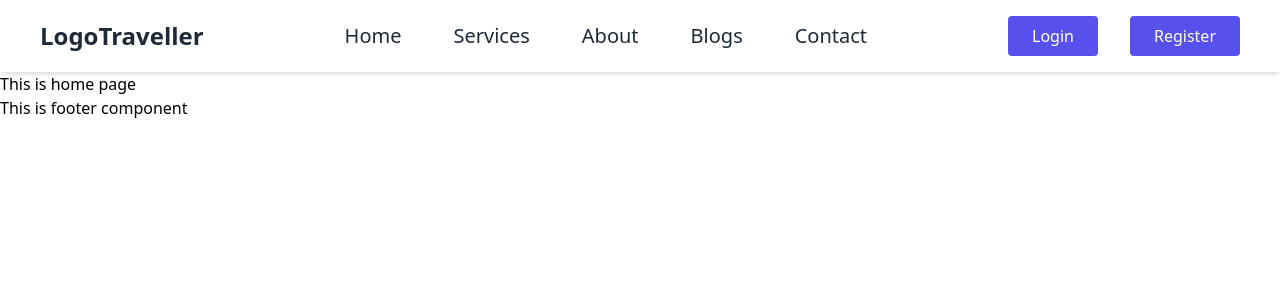
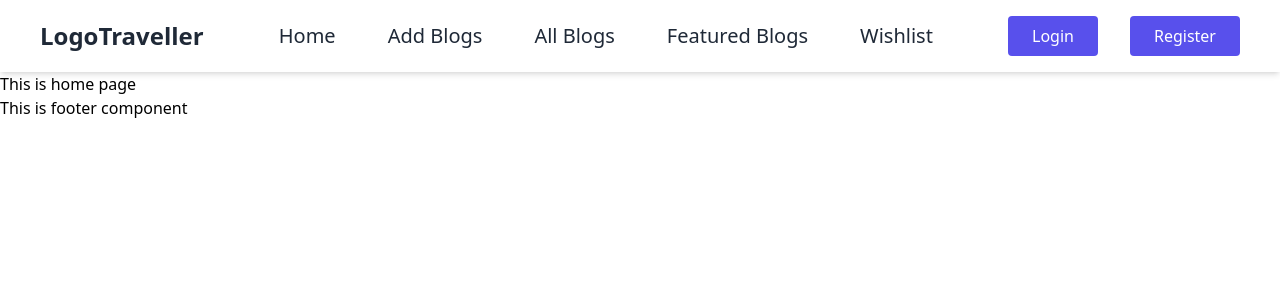
Before and after one commit to mamun-prodhan/foodbuzz-client, a React (Vite) app: page / in a window 1280 px wide. Shown: the top 300 px of the page. Built offline with nearby package versions, Linux system fonts and the light colour scheme; no server answers.

Commit message:
add blogs form implemented

```diff
--- /dev/null
+++ b/src/pages/AddBlogs/AddBlogs.jsx
@@ -0,0 +1,103 @@
+import { Button, Label, Select, TextInput, Textarea } from "flowbite-react";
+
+const AddBlogs = () => {
+  const handleCategory = (e) => {
+    e.preventDefault();
+    const form = e.target;
+    const title = form.title.value;
+    const imageURL = form.imageURL.value;
+    const category = form.category.value;
+    const shortDescription = form.shortDescription.value;
+    const longDescription = form.longDescription.value;
+    const blogData = {
+      title,
+      imageURL,
+      category,
+      shortDescription,
+      longDescription,
+    };
+    console.log(blogData);
+  };
+  return (
+    <div>
+      <h2 className="text-5xl font-bold text-center my-10">
+        This is Add Blogs page
+      </h2>
+      {/* form for add blogs */}
+      <div className="max-w-7xl mx-auto">
+        <form onSubmit={handleCategory} className="flex w-full flex-col gap-4">
+          {/* row 1 */}
+          <div className="grid grid-cols-1 md:grid-cols-2 gap-5">
+            <div>
+              <div className="mb-2 block">
+                <Label htmlFor="title" value="Blog Title" />
+              </div>
+              <TextInput
+                name="title"
+                id="title"
+                type="text"
+                placeholder="Your Blog Title"
+                required
+              />
+            </div>
+            <div>
+              <div className="mb-2 block">
+                <Label htmlFor="imageURL" value="Blog Image URL" />
+              </div>
+              <TextInput
+                name="imageURL"
+                id="imageURL"
+                type="text"
+                placeholder="Your Blog Image URL"
+                required
+              />
+            </div>
+          </div>
+          {/* row 2 */}
+          <div className="grid grid-cols-1 md:grid-cols-2 gap-5">
+            <div className="w-full">
+              <div className="mb-2 block">
+                <Label htmlFor="category" value="Select Blog Category" />
+              </div>
+              <Select name="category" id="category" type="text" required>
+                <option value="technology">Technology</option>
+                <option value="entertainment">Entertainment</option>
+                <option value="education">Education</option>
+              </Select>
+            </div>
+            <div>
+              <div className="mb-2 block">
+                <Label htmlFor="shortDescription" value="Short Description" />
+              </div>
+              <TextInput
+                name="shortDescription"
+                id="shortDescription"
+                type="text"
+                placeholder="Blog Short Description"
+                required
+              />
+            </div>
+          </div>
+          <div className="w-full">
+            <div className="mb-2 block">
+              <Label htmlFor="longDescription" value="Long description" />
+            </div>
+            <Textarea
+              id="longDescription"
+              name="longDescription"
+              placeholder="Write your description..."
+              required
+              rows={6}
+            />
+          </div>
+
+          <Button className="mt-6" type="submit">
+            Submit
+          </Button>
+        </form>
+      </div>
+    </div>
+  );
+};
+
+export default AddBlogs;
--- a/src/pages/Home/shared/Navbar/Navbar.jsx
+++ b/src/pages/Home/shared/Navbar/Navbar.jsx
@@ -26,28 +26,43 @@ const Navbar = () => {
   let navLinks = (
     <>
       <li className="md:ml-8 text-xl md:my-0 my-7">
-        <NavLink className="text-gray-800 hover:text-gray-400 duration-500">
+        <NavLink
+          to="/"
+          className="text-gray-800 hover:text-gray-400 duration-500"
+        >
           Home
         </NavLink>
       </li>
       <li className="md:ml-8 text-xl md:my-0 mb-7">
-        <NavLink className="text-gray-800 hover:text-gray-400 duration-500">
-          Services
+        <NavLink
+          to="/addblogs"
+          className="text-gray-800 hover:text-gray-400 duration-500"
+        >
+          Add Blogs
         </NavLink>
       </li>
       <li className="md:ml-8 text-xl md:my-0 mb-7">
-        <NavLink className="text-gray-800 hover:text-gray-400 duration-500">
-          About
+        <NavLink
+          to="allblogs"
+          className="text-gray-800 hover:text-gray-400 duration-500"
+        >
+          All Blogs
         </NavLink>
       </li>
       <li className="md:ml-8 text-xl md:my-0 mb-7">
-        <NavLink className="text-gray-800 hover:text-gray-400 duration-500">
-          Blogs
+        <NavLink
+          to="/featuredblogs"
+          className="text-gray-800 hover:text-gray-400 duration-500"
+        >
+          Featured Blogs
         </NavLink>
       </li>
       <li className="md:ml-8 text-xl md:my-0 mb-7">
-        <NavLink className="text-gray-800 hover:text-gray-400 duration-500">
-          Contact
+        <NavLink
+          to="/wishlist"
+          className="text-gray-800 hover:text-gray-400 duration-500"
+        >
+          Wishlist
         </NavLink>
       </li>
     </>
--- a/src/pages/Login/Login.jsx
+++ b/src/pages/Login/Login.jsx
@@ -1,7 +1,7 @@
-import { Button, Label, TextInput } from "flowbite-react";
+import { Button, Label, Navbar, TextInput } from "flowbite-react";
 import useAuth from "../../hooks/useAuth";
 import Swal from "sweetalert2";
-import { Link, useLocation, useNavigate } from "react-router-dom";
+import { Link, NavLink, useLocation, useNavigate } from "react-router-dom";
 import { useState } from "react";
 
 const Login = () => {
--- a/src/routes/Routes.jsx
+++ b/src/routes/Routes.jsx
@@ -3,6 +3,7 @@ import Root from "../layout/Root";
 import Home from "../pages/Home/Home";
 import Register from "../pages/Register/Register";
 import Login from "../pages/Login/Login";
+import AddBlogs from "../pages/AddBlogs/AddBlogs";
 
 const router = createBrowserRouter([
   {
@@ -12,6 +13,10 @@ const router = createBrowserRouter([
       {
         path: "/",
         element: <Home></Home>,
+      },
+      {
+        path: "/addblogs",
+        element: <AddBlogs></AddBlogs>,
       },
       {
         path: "/login",
```
